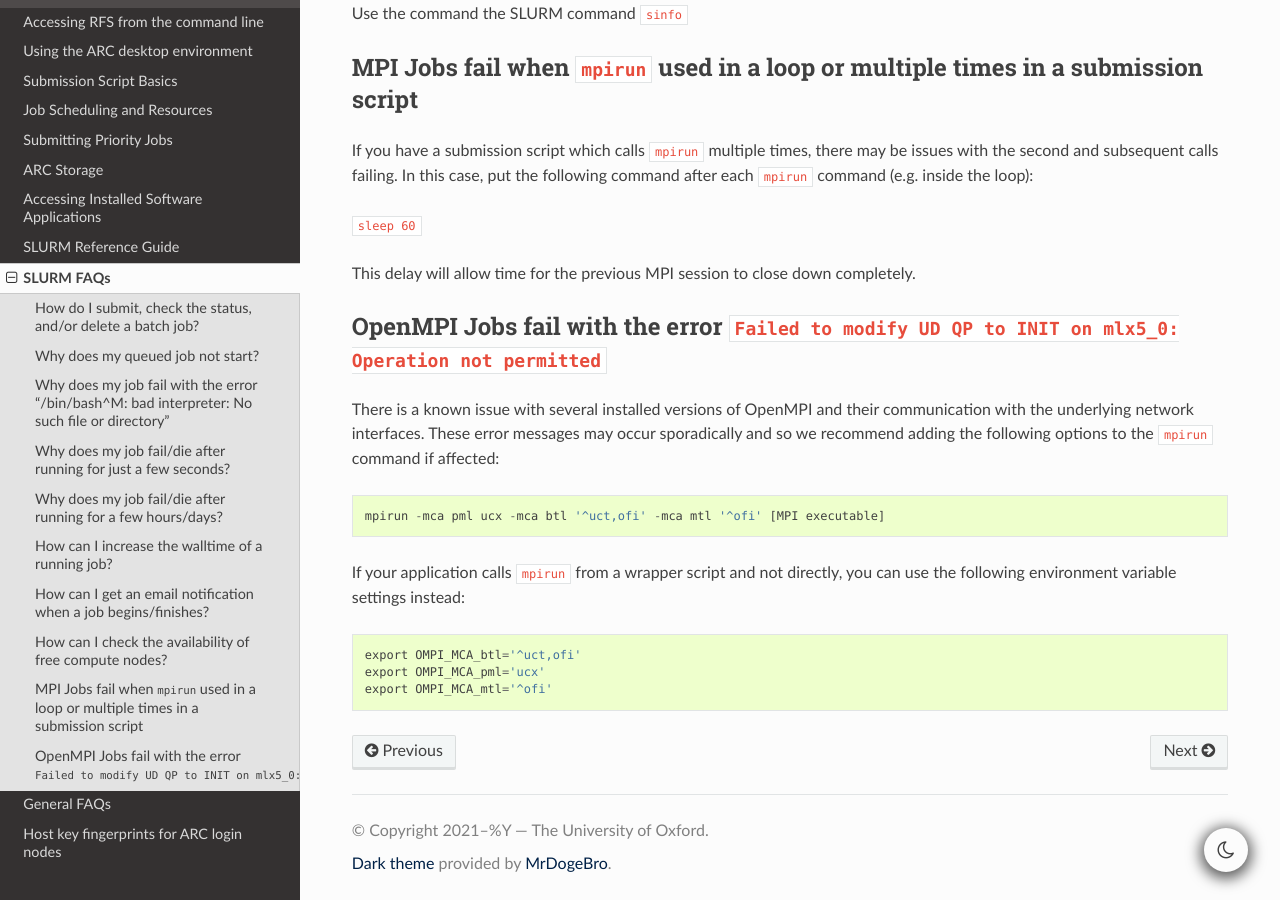
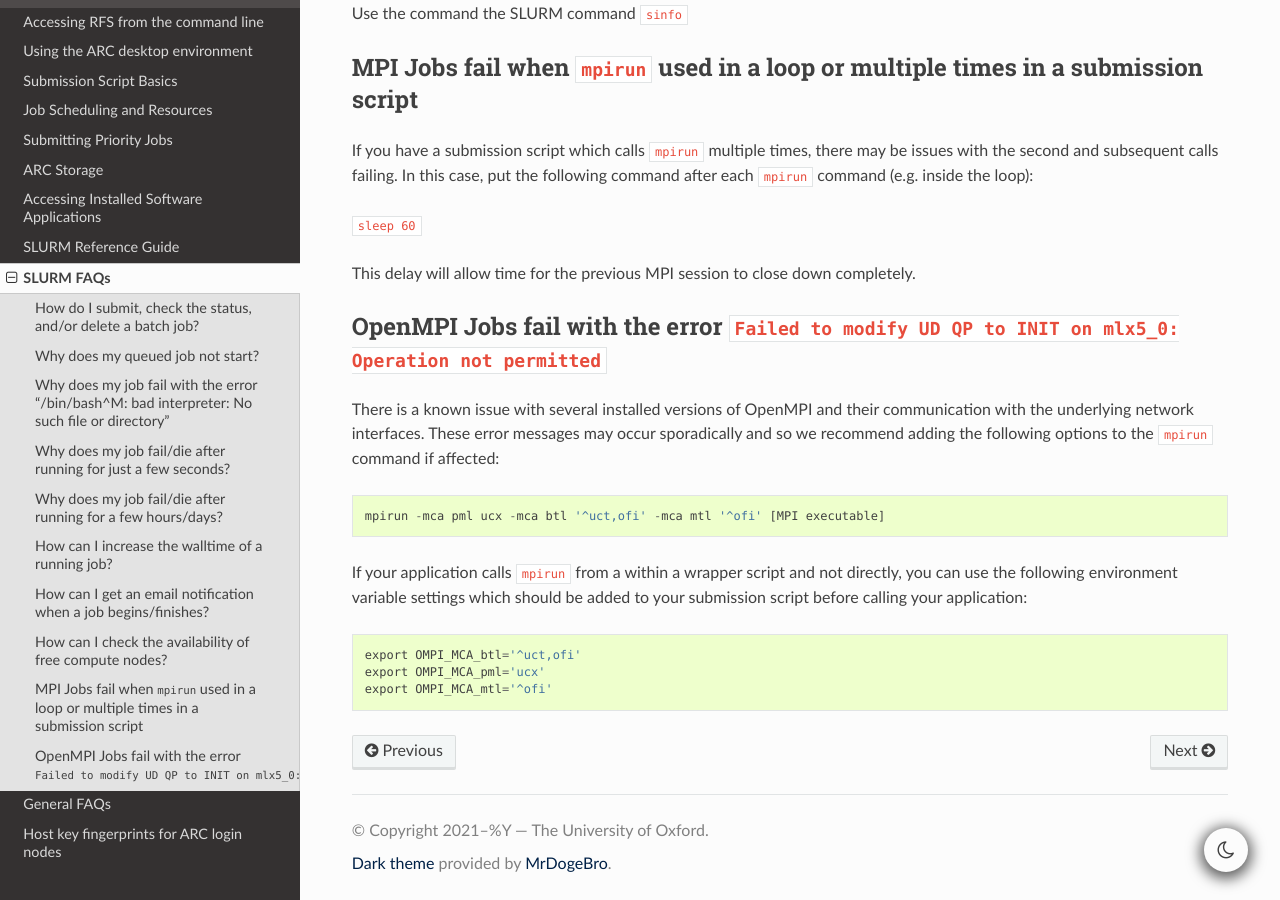
Before and after one commit to tina-friedrich/arc-user-guide, a Sphinx documentation site: the page built from docs/source/slurm-faq.rst, in a window 1280 px wide and 900 px high, scrolled down 3970 px. Built offline with Sphinx 7.4.7 and the Read the Docs theme 3.1.0, drawn with Linux system fonts in a browser that asks for light colours.

Commit message:
Update slurm-faq.rst

```diff
--- a/docs/source/slurm-faq.rst
+++ b/docs/source/slurm-faq.rst
@@ -161,7 +161,7 @@ There is a known issue with several installed versions of OpenMPI and their comm
 
   mpirun -mca pml ucx -mca btl '^uct,ofi' -mca mtl '^ofi' [MPI executable]
 
-If your application calls ``mpirun`` from a wrapper script and not directly, you can use the following environment variable settings instead::
+If your application calls ``mpirun`` from a within a wrapper script and not directly, you can use the following environment variable settings which should be added to your submission script before calling your application::
 
   export OMPI_MCA_btl='^uct,ofi'
   export OMPI_MCA_pml='ucx'
```
